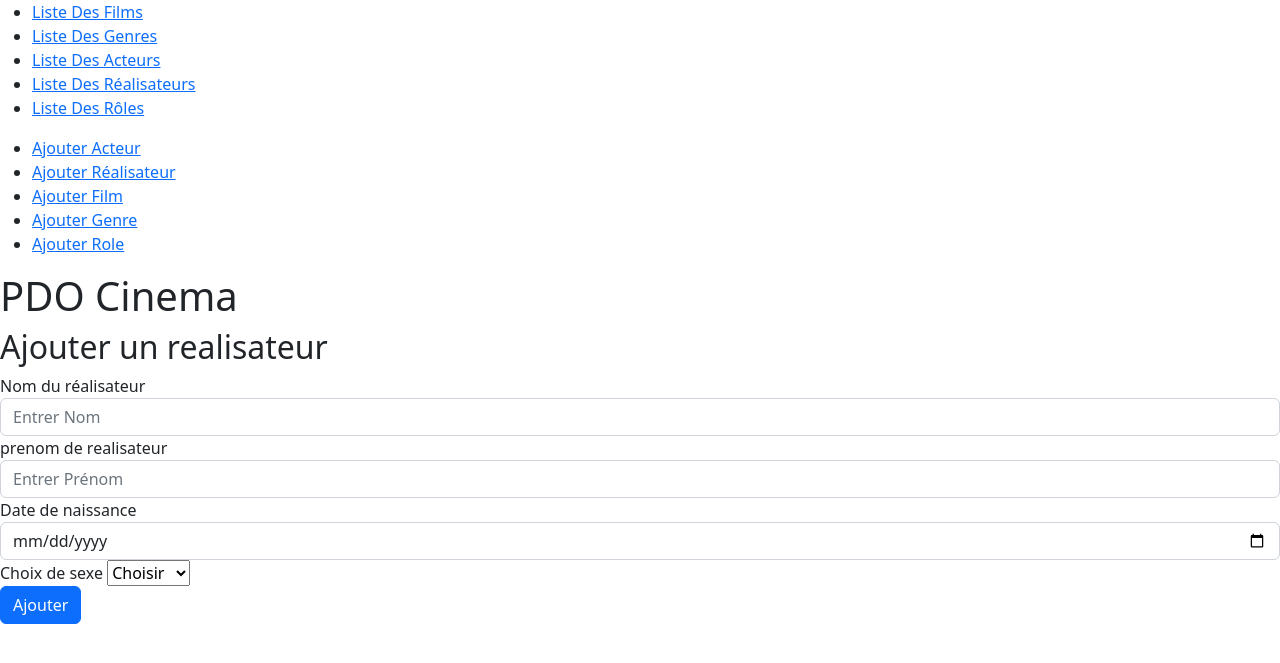
After one commit to Yacine667/Mcv_cinema, a PHP site: template view/addReal.php in a window 1280 px wide. The commit adds this page. Shown: the top 663 px of the page. Run offline with PHP 8.4, Linux system fonts and the light colour scheme; the template is opened without the code that fills it, so the values that code supplies are empty.

```diff
--- /dev/null
+++ b/view/addReal.php
@@ -0,0 +1,32 @@
+<?php ob_start() ?>
+<form action="index.php" method="GET">
+    <input type="text" class="form-control"  name="action" value="addReal" readonly hidden>
+    <div class="form-group">
+        <label for="nomInput">Nom du réalisateur</label>
+        <input type="text" class="form-control" id="nomInput" placeholder="Entrer Nom" name="nom_personnage" required>
+    </div>
+    <div class="form-group">
+        <label for="prenomInput">prenom de realisateur</label>
+        <input type="text" class="form-control" id="prenomInput" placeholder="Entrer Prénom" name='prenom_personnage' required>
+    </div>
+    <div class="form-group">
+        <label for="dateInput">Date de naissance</label>
+        <input type="date" class="form-control" id="dateInput" name="date_naissance" required>
+    </div>
+    <div class="form-group">
+        <label for="select">Choix de sexe</label>
+        <select id="select" class="custom-select" name="sexe" required>
+            <option value="">Choisir</option>
+            <option value="homme">Homme</option>
+            <option value="femme">Femme</option>
+        </select>
+    </div>
+    <button type="submit" class="btn btn-primary">Ajouter</button>
+</form>
+<?php
+
+$titre = "Ajouter un realisateur";
+$titre_secondaire = "Ajouter un realisateur";
+$contenu = ob_get_clean();
+require "view/template.php";
+?>
--- a/view/template.php
+++ b/view/template.php
@@ -10,11 +10,20 @@
 
 <nav>
 
-    <a href="index.php?action=listFilms"> Liste Des Films</a>
-    <a href="index.php?action=listGenre"> Liste Des Genres</a>
-    <a href="index.php?action=listActors"> Liste Des Acteurs</a>
-    <a href="index.php?action=listReal"> Liste Des Réalisateurs</a>
-    <a href="index.php?action=listRole"> Liste Des Rôles</a>
+    <ul>
+            <li><a href="index.php?action=listFilms"> Liste Des Films</a></li>
+            <li><a href="index.php?action=listGenre"> Liste Des Genres</a></li>
+            <li><a href="index.php?action=listActors"> Liste Des Acteurs</a></li>
+            <li><a href="index.php?action=listReal"> Liste Des Réalisateurs</a></li>
+            <li><a href="index.php?action=listRole"> Liste Des Rôles</a></li>
+        </ul>
+        <ul>
+            <li><a href="index.php?action=formAddActor">Ajouter Acteur</a></li>
+            <li><a href="index.php?action=formatAjoutRealisateur">Ajouter Réalisateur</a></li>
+            <li><a href="index.php?action=formAjoutFilm">Ajouter Film</a></li>
+            <li><a href="index.php?action=formatAjoutGenre">Ajouter Genre</a></li>
+            <li><a href="index.php?action=ajouRole">Ajouter Role</a></li>
+        </ul>
 
 </nav>
 
```
Also changed, not shown: controller/CinemaController.php (+25 -0 lines), index.php (+8 -0 lines), view/addActor.php (added, +32 -0 lines), view/addFilm.php (added, +50 -0 lines), view/addGenre.php (added, +16 -0 lines).
